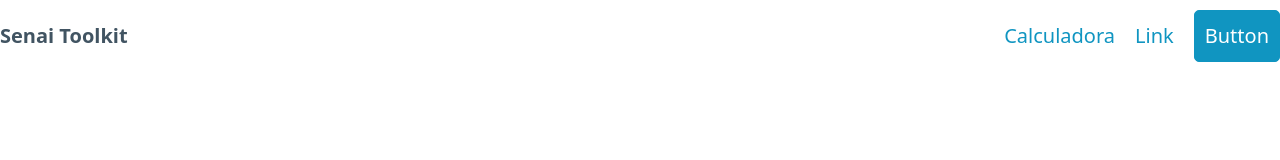
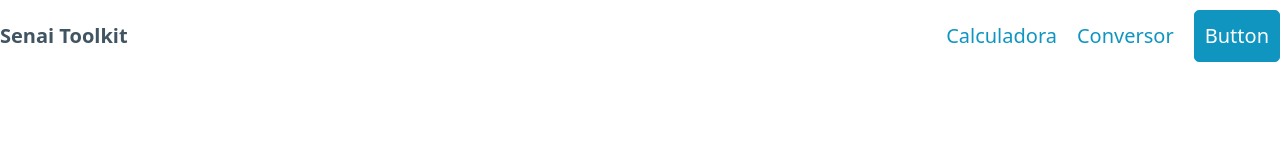
Before and after one commit to Vin-Viana/SENAI, a plain HTML site: page index.html in a window 1280 px wide. Drawn offline with nearby package versions, Linux system fonts and the light colour scheme; files whose address does not match are found by name.

Commit message:
Inicio conversor

```diff
--- a/index.html
+++ b/index.html
@@ -15,7 +15,7 @@
       </ul>
       <ul>
         <li><a href="pages/resistance_calculator.html">Calculadora</a></li>
-        <li><a href="#">Link</a></li>
+        <li><a href="#">Conversor</a></li>
         <li><a href="#" role="button">Button</a></li>
       </ul>
     </nav>
```
